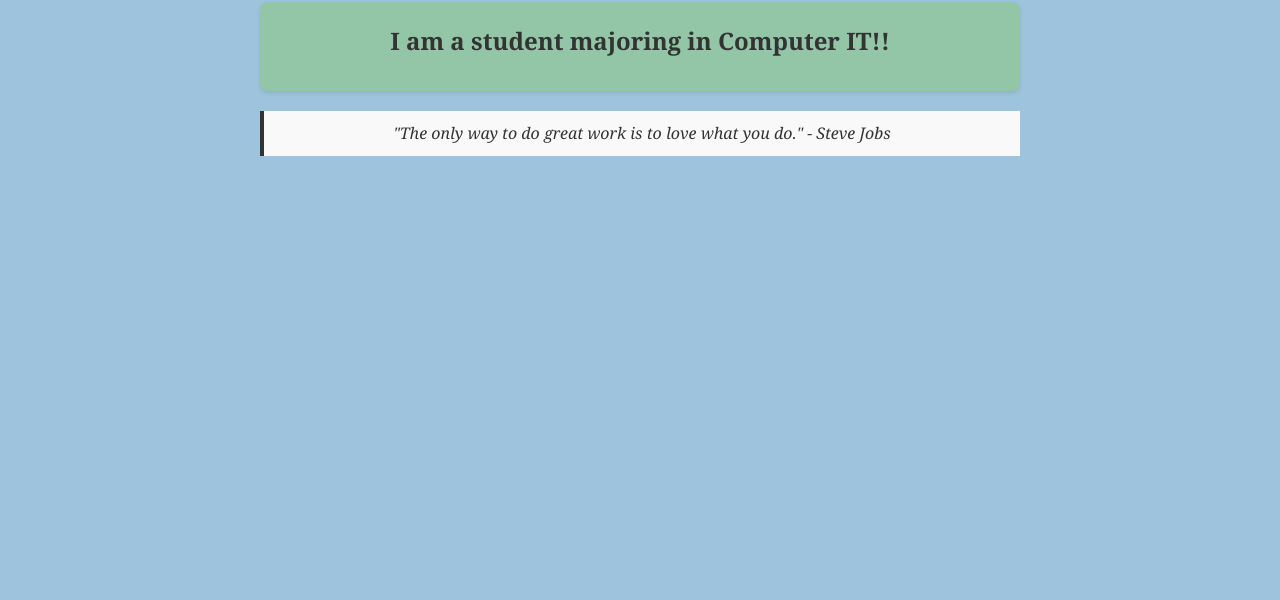
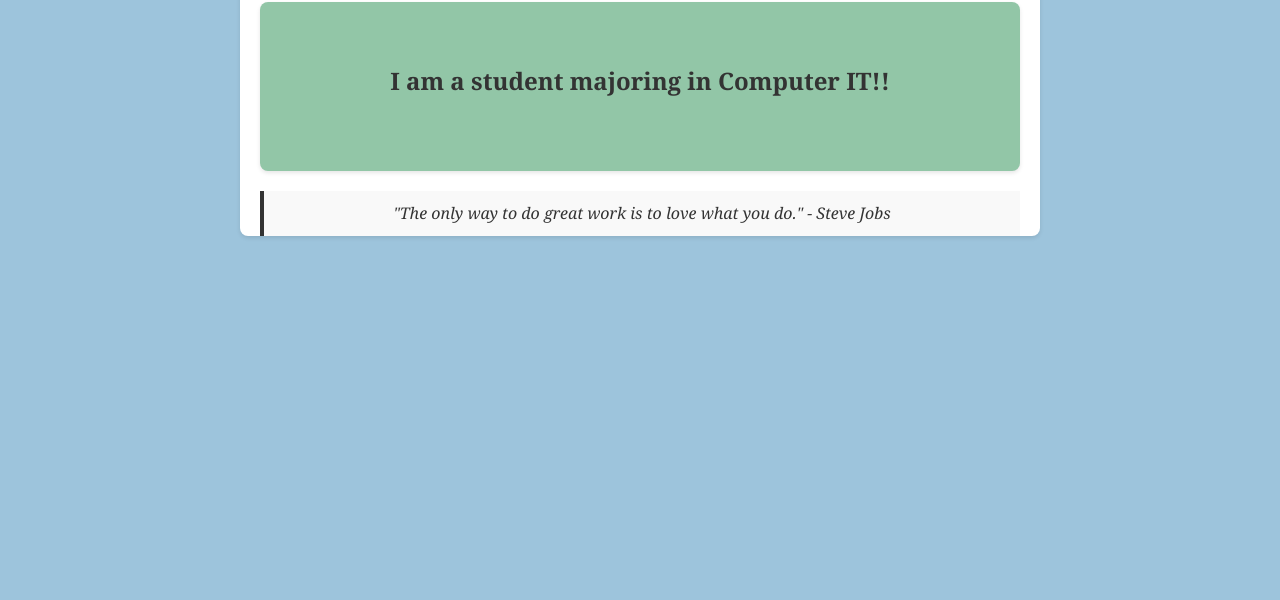
Before and after one commit to Talumaaalu/tadhatadha, a plain HTML site: page index.html in a window 1280 px wide. Shown: the part 200-800 px from the top of the page. Drawn offline with Linux system fonts and the light colour scheme.

Commit message:
Update index.css

```diff
--- a/index.css
+++ b/index.css
@@ -45,6 +45,9 @@ nav ul li a {
     max-width: 800px;
     margin: 0 auto;
     padding: 0 20px;
+    background-color: #fff;
+    border-radius: 8px;
+    box-shadow: 0 2px 4px rgba(0, 0, 0, 0.1);
 }
 
 h1, h2 {
@@ -53,7 +56,7 @@ h1, h2 {
 
 section#intro {
     background-color: #92c6a7;
-    padding: 20px;
+    padding: 60px;
     border-radius: 8px;
     box-shadow: 0 2px 4px rgba(0, 0, 0, 0.1);
 }
```
